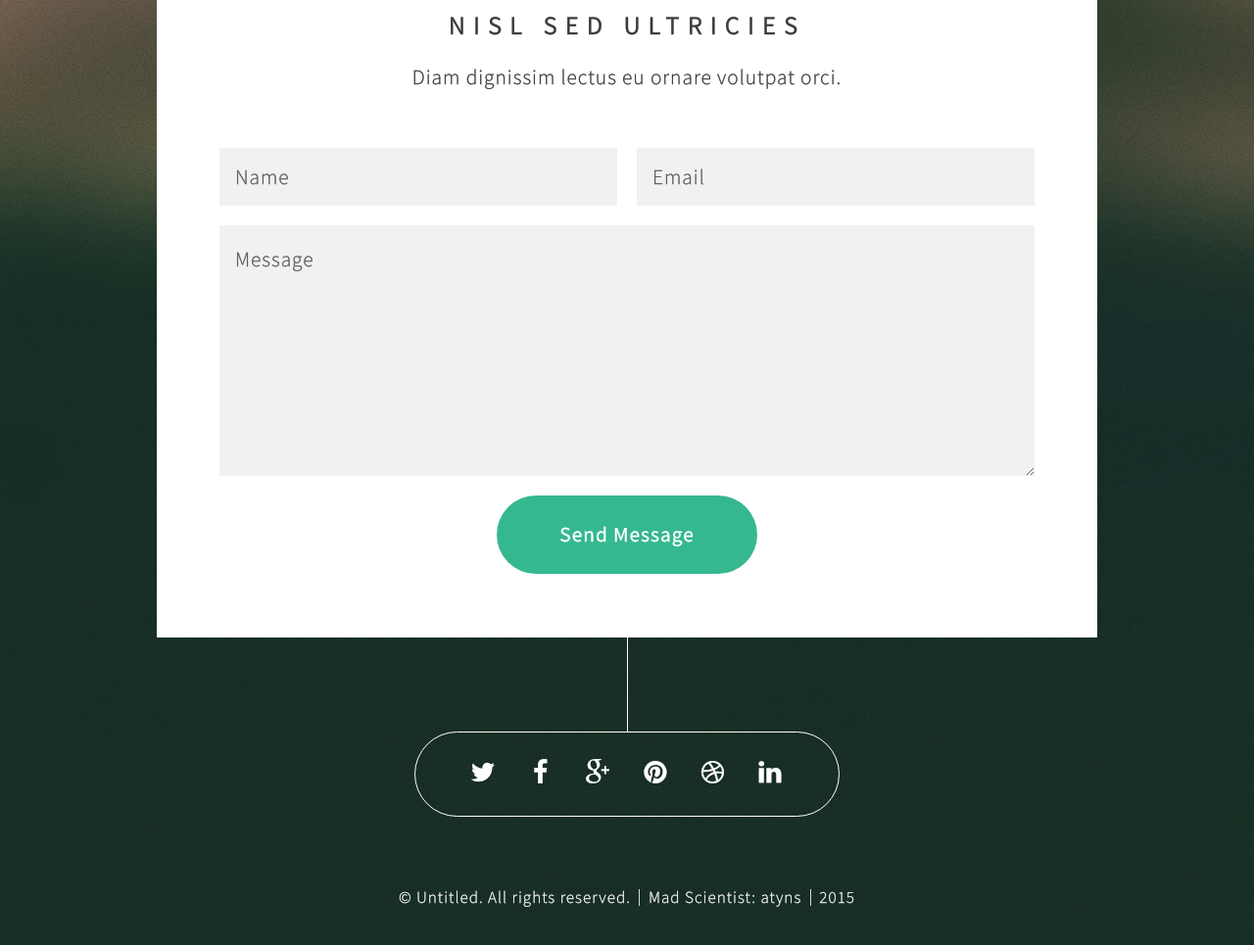
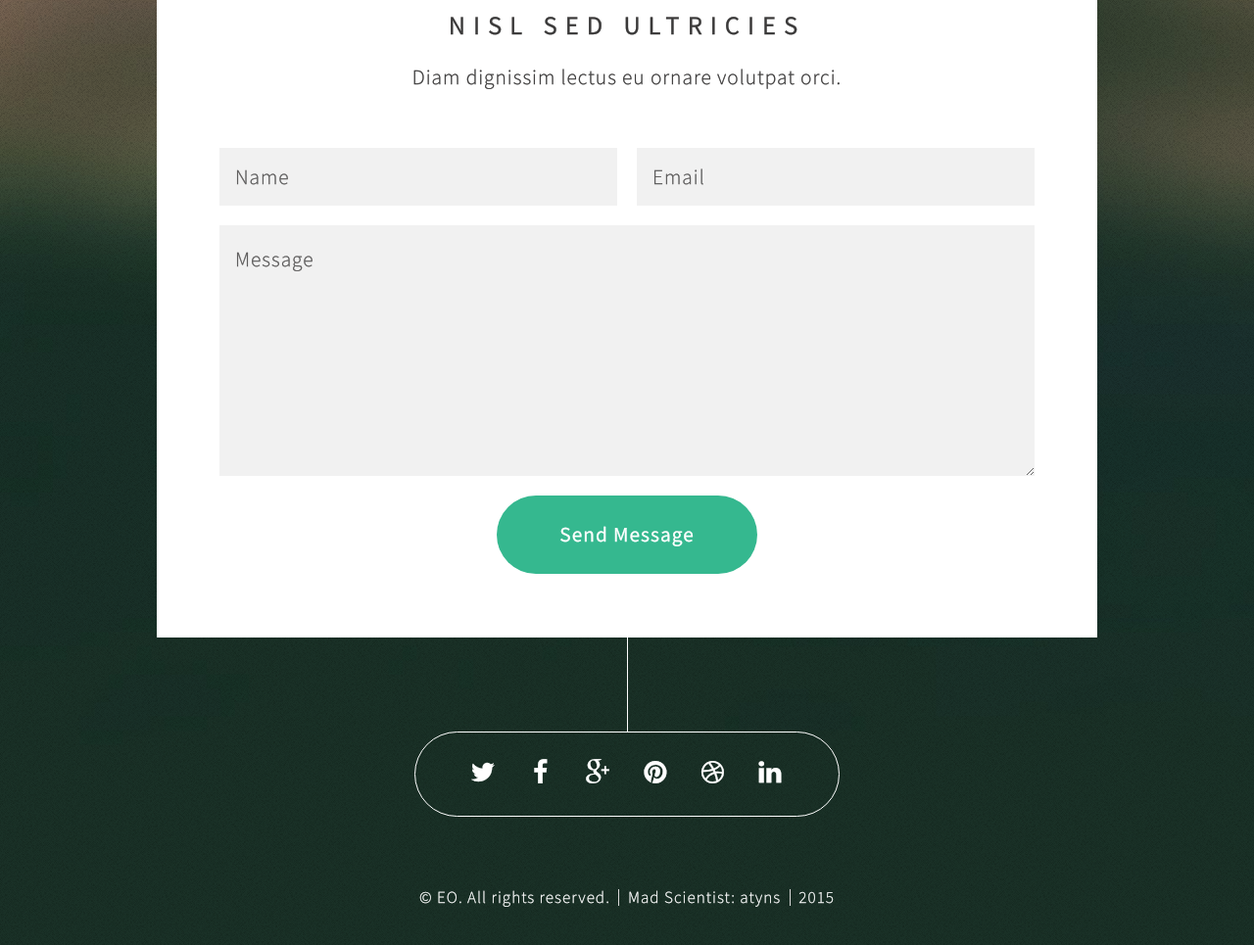
Before and after one commit to atyns/atyns.github.io, a plain HTML site: page index.html in a window 1280 px wide. Shown: the part 3631-4596 px from the top of the page at 98% size. Drawn offline with Linux system fonts and the light colour scheme.

Commit message:
edit copy

```diff
--- a/index.html
+++ b/index.html
@@ -275,7 +275,7 @@
 			</ul>
 			<div class="copyright">
 				<ul class="menu">
-					<li>&copy; Untitled. All rights reserved.</li><li>Mad Scientist: atyns</li><li>2015</li>
+					<li>&copy; EO. All rights reserved.</li><li>Mad Scientist: atyns</li><li>2015</li>
 				</ul>
 			</div>
 		</section>
```
